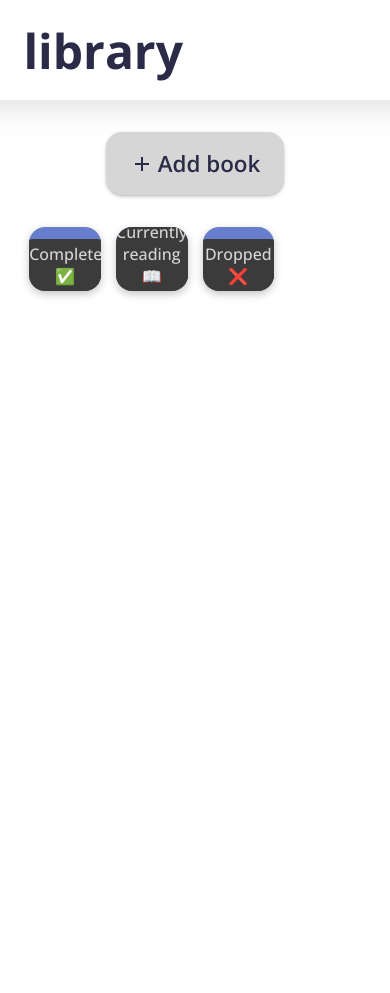
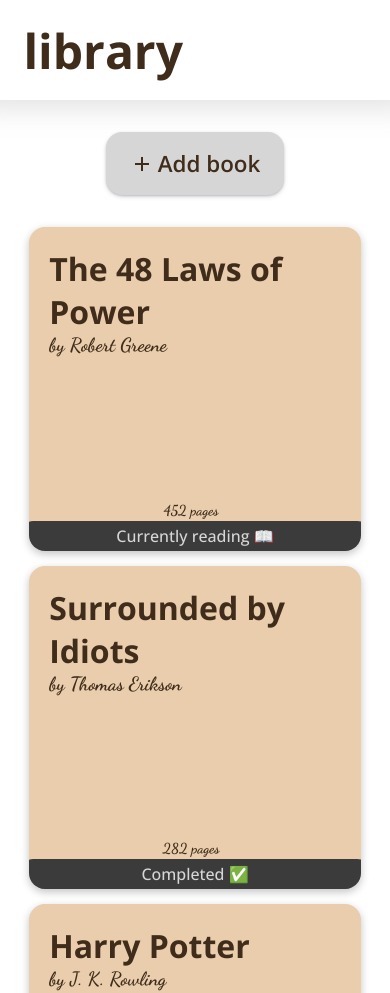
Before and after one commit to JxstKlaus/library, a plain HTML site: page index.html in a window 390 px wide. Shown: the top 993 px of the page. Before the commit the page ends 844 px from the top, so only its background shows below. Drawn offline with nearby package versions, Linux system fonts and the light colour scheme.

Commit message:
changed colors | grid responsive | proper templates

```diff
--- a/script.js
+++ b/script.js
@@ -15,12 +15,12 @@ class Book{
 class Library{
     constructor() {
         this.books = [
-            new Book("title1","author1", "235", "read"),
-            new Book("title2","author2", "672", "reading"),
-            new Book("title3","author3", "34", "dropped"),
+            new Book("The 48 Laws of Power","Robert Greene", "452", "reading"),
+            new Book("Surrounded by Idiots","Thomas Erikson", "282", "read"),
+            new Book("Harry Potter","J. K. Rowling", "254", "dropped"),
 
         ]
-       //this.books = [];
+        //this.books = [];
     }
 
     printBooks(){
--- a/styles.css
+++ b/styles.css
@@ -22,7 +22,7 @@
     --color-light-gray: rgb(214, 214, 214);
     --color-dark-gray: rgb(100, 100, 100);
     --color-darker-gray: rgb(59, 59, 59);
-    --color-dark-text: rgb(43, 43, 71);
+    --color-dark-text: rgb(63, 44, 27);
     --color-light-text: rgb(221, 221, 255);
     --color-status-read: rgb(0, 201, 0);
     --color-status-reading: rgb(240, 250, 103);
@@ -92,13 +92,16 @@ h1{
 }
 
 main{
-    width: clamp(250px, 85%, 1200px);
+    width: clamp(250px, 85%, 1300px);
     display: flex;
     flex-direction: column;
 }
 .cards-container {
     display: grid;
-    grid-template-columns: repeat(4, 1fr);
+    justify-content: center;
+    /* grid-template-columns: repeat(4, 1fr); */
+    grid-template-columns: repeat(auto-fill, minmax(300px, 1fr));
+    grid-auto-columns: auto;
     gap: 15px;
   }
 
@@ -106,7 +109,7 @@ main{
 /* ------ CARDS ------ */
 
 .card {
-    background-color: rgb(102, 126, 204);
+    background-color: rgb(233, 205, 172);
     padding: 20px;
     padding-right: 28px;
     border-radius: 16px;
@@ -178,7 +181,7 @@ input::-webkit-inner-spin-button {
 /* Card on hover */
 
 .card:hover{
-    background-color: rgb(64, 71, 133);
+    background-color: rgb(201, 166, 124);
 }
 
 .card:hover .status-container{
@@ -207,7 +210,8 @@ input::-webkit-inner-spin-button {
     gap: 4px;
     width: 100%;
     height: 20%;
-    background-color: rgb(34, 34, 49);
+    /* background-color: rgb(34, 34, 49); */
+    background-color: var(--color-darker-gray);
     position: absolute;
     bottom: 0;
     left: 0;
@@ -216,7 +220,7 @@ input::-webkit-inner-spin-button {
 }
 
 .status-container h4{
-    color: var(--color-light-text);
+    color: var(--color-light-gray);
 }
 
 .status{
```
